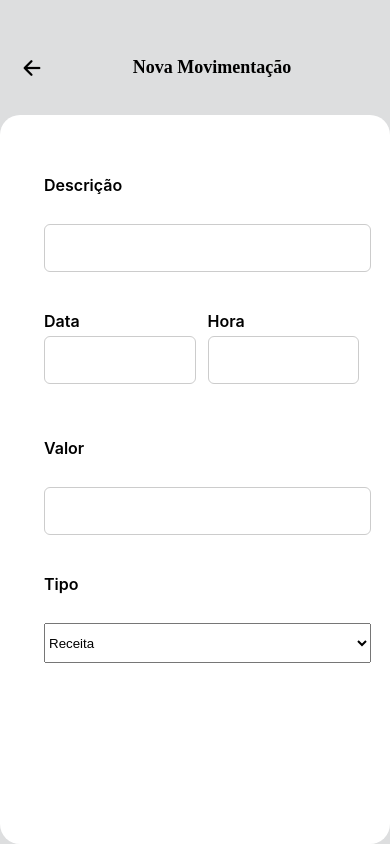
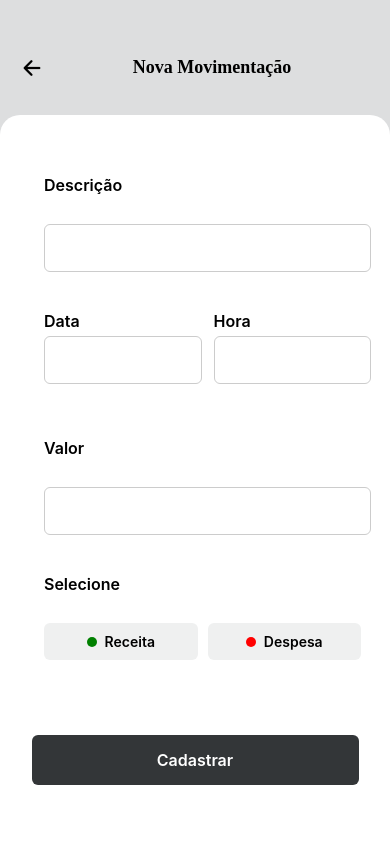
Before and after one commit to ManoEmmet3/CashWise, a React Native app: screen /NovaMovimentacao in a window 390 px wide. Built offline with nearby package versions, Linux system fonts and the light colour scheme.

Commit message:
tela movimentacao v4 final

```diff
--- a/screens/NovaMovimentacao.js
+++ b/screens/NovaMovimentacao.js
@@ -1,7 +1,6 @@
 import React, { useState } from 'react';
 import { View, Text, StyleSheet, TouchableOpacity, StatusBar, TextInput, ScrollView } from 'react-native';
 import Icon from 'react-native-vector-icons/Ionicons';
-import { Picker } from '@react-native-picker/picker'; // Importando do novo pacote
 
 export default function NovaMovimentacao() {
     const [descricao, setDescricao] = useState('');
@@ -12,6 +11,10 @@ export default function NovaMovimentacao() {
 
     const handleBack = () => {
         console.log("Voltando para a Home");
+    };
+
+    const handleCadastrar = () => {
+        console.log("Movimentação cadastrada!");
     };
 
     return (
@@ -33,7 +36,7 @@ export default function NovaMovimentacao() {
                     />
 
                     <View style={styles.row}>
-                        <View style={styles.inputWrapper}>
+                        <View style={[styles.inputWrapper, styles.spacing]}>
                             <Text style={styles.label}>Data </Text>
                             <TextInput
                                 style={styles.input}
@@ -56,19 +59,36 @@ export default function NovaMovimentacao() {
                         style={styles.input}
                         value={valor}
                         onChangeText={setValor}
-                        keyboardType="numeric" // Para aceitar apenas números
+                        keyboardType="numeric"
                     />
 
-                    <Text style={styles.label}>Tipo</Text>
-                    <Picker
-                        selectedValue={tipo}
-                        style={styles.picker}
-                        onValueChange={(itemValue) => setTipo(itemValue)}
-                    >
-                        <Picker.Item label="Receita" value="receita" />
-                        <Picker.Item label="Despesa" value="despesa" />
-                    </Picker>
+                    <Text style={styles.label}>Selecione</Text>
+                    <View style={styles.tipoContainer}>
+                        <TouchableOpacity
+                            style={[styles.tipoButton, tipo === 'receita' && styles.selectedButton]}
+                            onPress={() => setTipo('receita')}
+                        >
+                            <View style={styles.tipoContent}>
+                                <View style={[styles.bolinha, { backgroundColor: 'green' }]} />
+                                <Text style={styles.tipoText}>Receita</Text>
+                            </View>
+                        </TouchableOpacity>
+                        <TouchableOpacity
+                            style={[styles.tipoButton, tipo === 'despesa' && styles.selectedButton]}
+                            onPress={() => setTipo('despesa')}
+                        >
+                            <View style={styles.tipoContent}>
+                                <View style={[styles.bolinha, { backgroundColor: 'red' }]} />
+                                <Text style={styles.tipoText}>Despesa</Text>
+                            </View>
+                        </TouchableOpacity>
+                    </View>
                 </View>
+
+
+                <TouchableOpacity style={styles.cadastrarButton} onPress={handleCadastrar}>
+                    <Text style={styles.cadastrarText}>Cadastrar</Text>
+                </TouchableOpacity>
             </ScrollView>
         </View>
     );
@@ -104,46 +124,83 @@ const styles = StyleSheet.create({
         flexGrow: 1,
         backgroundColor: '#FFFFFF',
         borderRadius: 20,
-        padding: 20, // Para dar espaço interno na caixa
+        padding: 20,
     },
     inputContainer: {
-        width: 327, // Largura fixa
-        height: 'auto', // Altura automática
+        width: 327,
+        height: 'auto',
         marginTop: 40,
         marginLeft: 24,
-        gap: 24, // Espaçamento entre os inputs
-        opacity: 1, // Mantendo opacidade visível
+        gap: 24,
+        opacity: 1,
     },
     row: {
         flexDirection: 'row',
         justifyContent: 'space-between',
-        marginBottom: 15, // Espaço entre a linha de inputs e o próximo campo
+        marginBottom: 15,
     },
     inputWrapper: {
-        flex: 1, // Faz os inputs ocuparem a mesma proporção
-        marginRight: 12, // Espaço entre Data e Hora
+        flex: 1,
     },
-    inputWrapperLast: {
-        marginRight: 0, // Para o último item não ter margem direita
+    spacing: {
+        marginRight: 12,
+
     },
     label: {
-        width: '100%', // Para garantir que ocupe toda a largura
-        marginBottom: 5, // Espaço entre o label e o input
+        width: '100%',
+        marginBottom: 5,
         fontSize: 16,
         fontWeight: '600',
     },
     input: {
-        height: 48, // Altura definida como solicitado
+        height: 48,
         borderColor: '#ccc',
         borderWidth: 1,
-        borderRadius: 6, // Raio do borda conforme solicitado
-        width: '100%', // 100% da largura
-        marginBottom: 15,
-        paddingHorizontal: 14, // Padding conforme solicitado
-    },
-    picker: {
-        height: 40,
+        borderRadius: 6,
         width: '100%',
         marginBottom: 15,
+        paddingHorizontal: 14,
+    },
+    tipoContainer: {
+        flexDirection: 'row',
+        justifyContent: 'space-between',
+        marginBottom: 15,
+    },
+    tipoButton: {
+        flex: 1,
+        backgroundColor: '#EFF0F0',
+        paddingVertical: 10,
+        borderRadius: 6,
+        alignItems: 'center',
+        marginRight: 10,
+    },
+    tipoContent: {
+        flexDirection: 'row',
+        alignItems: 'center',
+    },
+    bolinha: {
+        width: 10,
+        height: 10,
+        borderRadius: 5,
+        marginRight: 8,
+    },
+    tipoText: {
+        fontSize: 14,
+        fontWeight: '600',
+    },
+    cadastrarButton: {
+        width: 327,
+        height: 50,
+        backgroundColor: '#333638',
+        borderRadius: 6,
+        justifyContent: 'center',
+        alignItems: 'center',
+        alignSelf: 'center',
+        marginVertical: 60,
+    },
+    cadastrarText: {
+        color: '#FFFFFF',
+        fontSize: 16,
+        fontWeight: '600',
     },
 });
```
